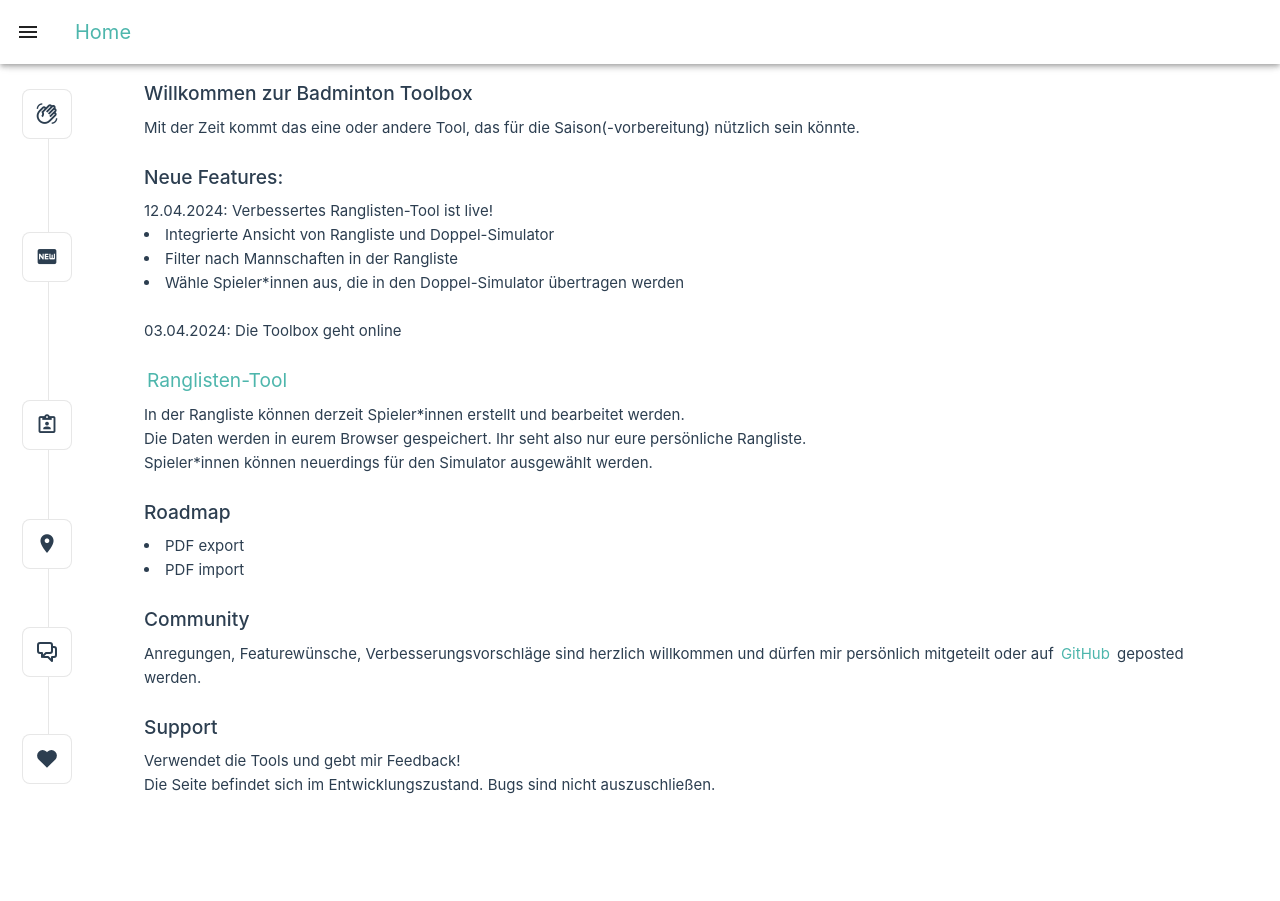
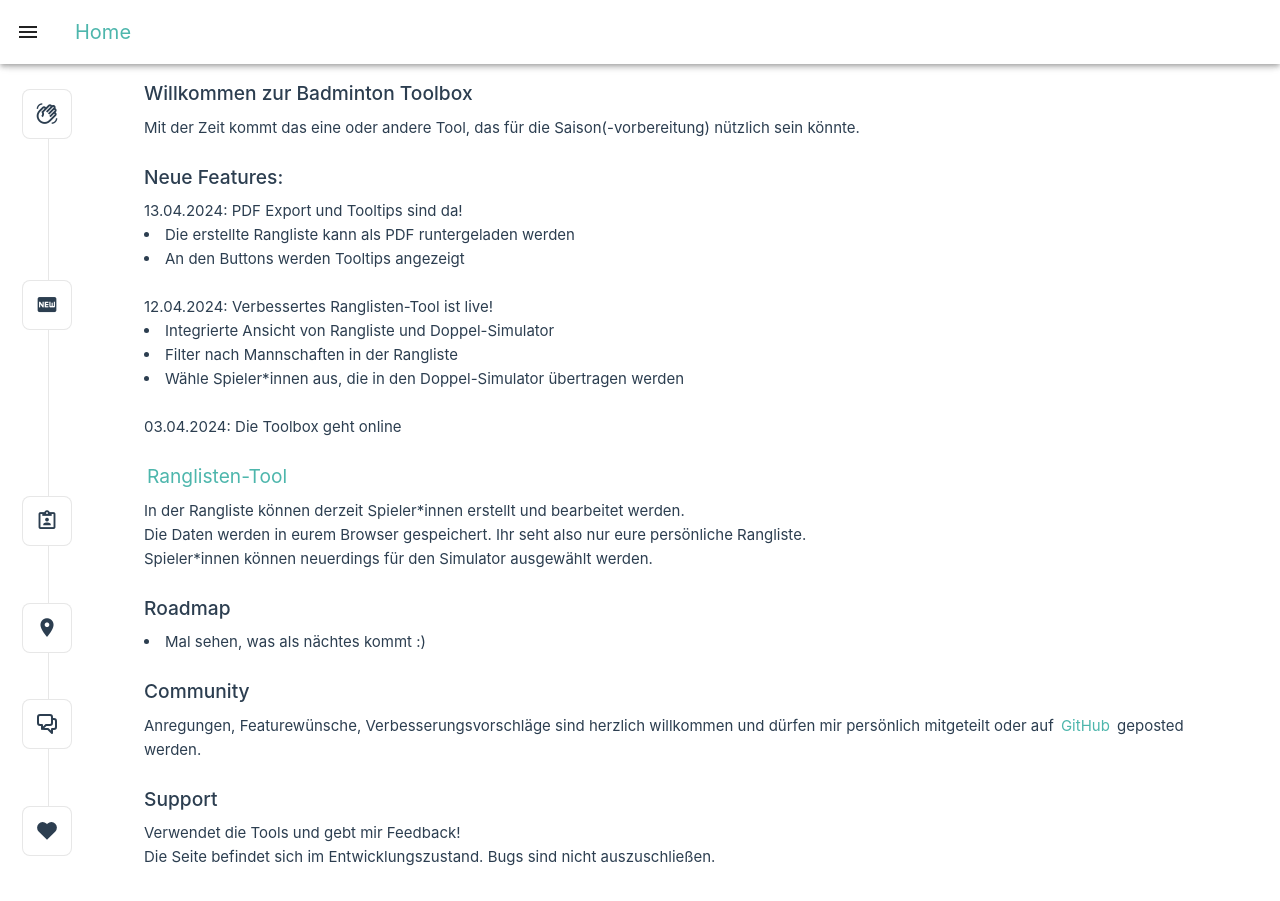
Before and after one commit to cangd/badminton-toolbox, a Vue app: page /#/ in a window 1280 px wide. Before the commit the page ends 829 px from the top, so only its background shows below. Built offline with nearby package versions, Linux system fonts and the light colour scheme.

Commit message:
Add tooltips

```diff
--- a/src/components/TheWelcome.vue
+++ b/src/components/TheWelcome.vue
@@ -20,6 +20,11 @@ import SupportIcon from './icons/IconSupport.vue';
     </template>
     <template #heading>Neue Features:</template>
 
+    13.04.2024: PDF Export und Tooltips sind da!
+    <li>Die erstellte Rangliste kann als PDF runtergeladen werden</li>
+    <li>An den Buttons werden Tooltips angezeigt</li>
+
+    <br />
     12.04.2024: Verbessertes Ranglisten-Tool ist live!
     <li>Integrierte Ansicht von Rangliste und Doppel-Simulator</li>
     <li>Filter nach Mannschaften in der Rangliste</li>
@@ -48,8 +53,7 @@ import SupportIcon from './icons/IconSupport.vue';
     </template>
     <template #heading>Roadmap</template>
 
-    <li>PDF export</li>
-    <li>PDF import</li>
+    <li>Mal sehen, was als nächtes kommt :)</li>
   </WelcomeItem>
 
   <WelcomeItem>
--- a/src/components/rangliste/AddPlayer.vue
+++ b/src/components/rangliste/AddPlayer.vue
@@ -46,7 +46,10 @@
         </v-col>
 
         <v-col class="d-flex align-center justify-center" cols="12" md="1" sm="6" xs="1">
+          <v-tooltip :text="`${newPlayerName} hinzufügen`">
+            <template v-slot:activator="{ props }">
               <v-btn
+                v-bind="props"
                 class="addPlayer__button"
                 icon="mdi-account-plus"
                 variant="tonal"
@@ -57,6 +60,8 @@
                 color="teal-lighten-2"
               >
               </v-btn>
+            </template>
+          </v-tooltip>
         </v-col>
       </v-row>
     </div>
--- a/src/components/rangliste/DownloadPdfButton.vue
+++ b/src/components/rangliste/DownloadPdfButton.vue
@@ -1,5 +1,8 @@
 <template>
+  <v-tooltip text="Download Rangliste">
+    <template v-slot:activator="{ props }">
       <v-btn
+        v-bind="props"
         size="large"
         class="addPlayer__button"
         icon="mdi-download"
@@ -10,6 +13,8 @@
         color="teal-lighten-2"
       >
       </v-btn>
+    </template>
+  </v-tooltip>
 </template>
 
 <script setup lang="ts">
--- a/src/components/rangliste/TablePlayers.vue
+++ b/src/components/rangliste/TablePlayers.vue
@@ -70,7 +70,10 @@
         </v-col>
 
         <v-col class="py-2" cols="12" md="2" sm="3" xs="3">
+          <v-tooltip text="Bearbeiten">
+            <template v-slot:activator="{ props }">
               <v-btn
+                v-bind="props"
                 v-if="!player.isEditing"
                 icon="mdi-account-edit-outline"
                 variant="plain"
@@ -78,7 +81,12 @@
                 @click="editPlayer(index)"
                 id="tablePlayersEdit"
               ></v-btn>
+            </template>
+          </v-tooltip>
+          <v-tooltip text="Zum Simulator hinzufügen">
+            <template v-slot:activator="{ props }">
               <v-btn
+                v-bind="props"
                 v-if="!player.isEditing && player.isInSimulator == false"
                 icon="mdi-playlist-plus"
                 variant="plain"
@@ -86,7 +94,12 @@
                 @click="addToSimulator(index)"
                 id="tablePlayersAddToSimulator"
               ></v-btn>
+            </template>
+          </v-tooltip>
+          <v-tooltip text="Vom Simulator entfernen">
+            <template v-slot:activator="{ props }">
               <v-btn
+                v-bind="props"
                 v-if="!player.isEditing && player.isInSimulator == true"
                 icon="mdi-playlist-minus"
                 variant="plain"
@@ -94,7 +107,12 @@
                 @click="removeFromSimulator(player.id)"
                 id="tablePlayersRemoveFromSimulator"
               ></v-btn>
+            </template>
+          </v-tooltip>
+          <v-tooltip text="Speichern">
+            <template v-slot:activator="{ props }">
               <v-btn
+                v-bind="props"
                 v-if="player.isEditing"
                 icon="mdi-pencil-off-outline"
                 variant="plain"
@@ -102,7 +120,12 @@
                 @click="savePlayer(index)"
                 id="tablePlayersSave"
               ></v-btn>
+            </template>
+          </v-tooltip>
+          <v-tooltip :text="`${player.name} aus der Rangliste entfernen`">
+            <template v-slot:activator="{ props }">
               <v-btn
+                v-bind="props"
                 v-if="player.isEditing"
                 icon="mdi-delete"
                 variant="plain"
@@ -110,6 +133,8 @@
                 @click="deletePlayer(player.id)"
                 id="tablePlayersDelete"
               ></v-btn>
+            </template>
+          </v-tooltip>
         </v-col>
       </v-row>
     </div>
```
Lines whose indentation alone changed are shown as unchanged.
